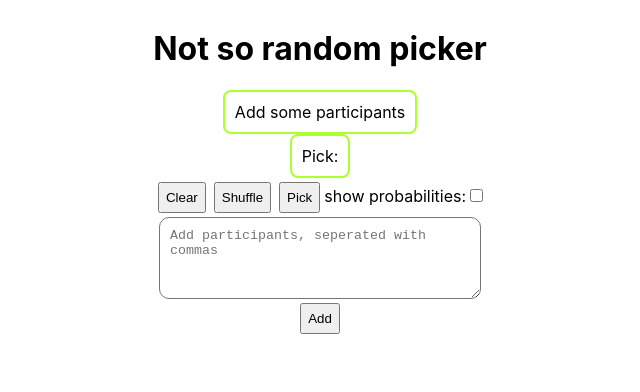
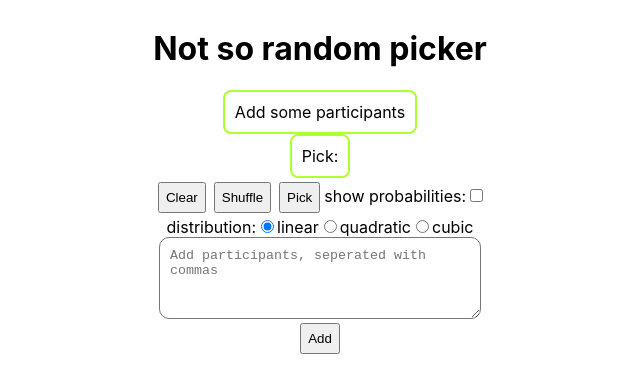
Before and after one commit to TunHuang/weighted-randompick-deployment-test, a React (Create React App) app: page / in a window 1280 px wide. Shown: the top 392 px of the page, without its empty margins (320-960 px from the left). Built offline with nearby package versions, Linux system fonts and the light colour scheme.

Commit message:
added options to choose the probabilities-distribution between linear, quadratic and cubic

```diff
--- a/src/App.js
+++ b/src/App.js
@@ -2,6 +2,24 @@ import './App.css';
 import { useReducer, useState } from 'react';
 
 function App() {
+  const [textarea, setTextarea] = useState('');
+
+  function handleTextarea(event) {
+    setTextarea(event.target.value);
+  }
+
+  const [checked, setChecked] = useState(false);
+
+  function handleCheckbox() {
+    setChecked(!checked);
+  }
+
+  const [radio, setRadio] = useState('linear');
+
+  function handleRadio(event) {
+    setRadio(event.target.value);
+  }
+
   const initialState = {
     pick: '',
     participants: []
@@ -13,12 +31,17 @@ function App() {
       case 'clear':
         return { pick: '', participants: [] };
       case 'pick':
-        const indexSum = (state.participants.length - 1) * state.participants.length / 2;
+        const maxIndex = state.participants.length - 1;
+        const indexSum = radio === 'linear' ? maxIndex * (maxIndex + 1) / 2 :
+                         radio === 'quadratic' ? maxIndex * (maxIndex + 1) * (2 * maxIndex + 1) / 6 :
+                         (maxIndex * (maxIndex + 1) / 2) ** 2;
         let randomFromSum = Math.floor(Math.random() * indexSum) + 1;
         let i = 0;
         while (randomFromSum > 0) {
           i++;
-          randomFromSum -= i;
+          randomFromSum -= radio === 'linear' ? i :
+                           radio === 'quadratic' ? i**2 :
+                           i**3;
         }
         const newPick = state.participants[i];
         const newParticipants = [
@@ -38,24 +61,19 @@ function App() {
         throw new Error();
     }
   }
-
   const [state, dispatch] = useReducer(reducer, initialState);
 
-  const [textarea, setTextarea] = useState('');
-
-  function handleChange(event) {
-    setTextarea(event.target.value);
-  }
-
-  const [checked, setChecked] = useState(false);
-
-  function handleCheckbox() {
-    setChecked(!checked);
-  }
-
   function addProbToParticipants() {
-    const indexSum = (state.participants.length - 1) * state.participants.length / 2;
-    const participantsWithProb = state.participants.map((participant, index) => `${participant} ${(index / indexSum * 100).toFixed(2)}%`);
+    const maxIndex = state.participants.length - 1;
+    const indexSum = radio === 'linear' ? maxIndex * (maxIndex + 1) / 2 :
+                     radio === 'quadratic' ? maxIndex * (maxIndex + 1) * (2 * maxIndex + 1) / 6 :
+                     (maxIndex * (maxIndex + 1) / 2) ** 2;
+    const participantsWithProb = state.participants.map((participant, index) => {
+      const numerator = radio === 'linear' ? index :
+                        radio === 'quadratic' ? index**2 :
+                        index**3;
+      return `${participant} ${(numerator / indexSum * 100).toFixed(2)}%`
+    });
     return participantsWithProb.join(', ');
   }
 
@@ -90,7 +108,37 @@ function App() {
           <input type="checkbox" checked={checked} onChange={handleCheckbox} />
         </label>
       </div>
-      <textarea value={textarea} onChange={handleChange} placeholder='Add participants, seperated with commas' />
+      <div onChange={handleRadio}>
+        distribution:
+        <label>
+          <input
+            type="radio"
+            name="dist"
+            value="linear"
+            checked={radio === 'linear'}
+          />
+          linear
+        </label>
+        <label>
+          <input
+            type="radio"
+            name="dist"
+            value="quadratic"
+            checked={radio === 'quadratic'}
+          />
+          quadratic
+        </label>
+        <label>
+          <input
+            type="radio"
+            name="dist"
+            value="cubic"
+            checked={radio === 'cubic'}
+          />
+          cubic
+        </label>
+      </div>
+      <textarea value={textarea} onChange={handleTextarea} placeholder='Add participants, seperated with commas' />
       <button onClick={handleButtons}>Add</button>
     </div>
   );
```
